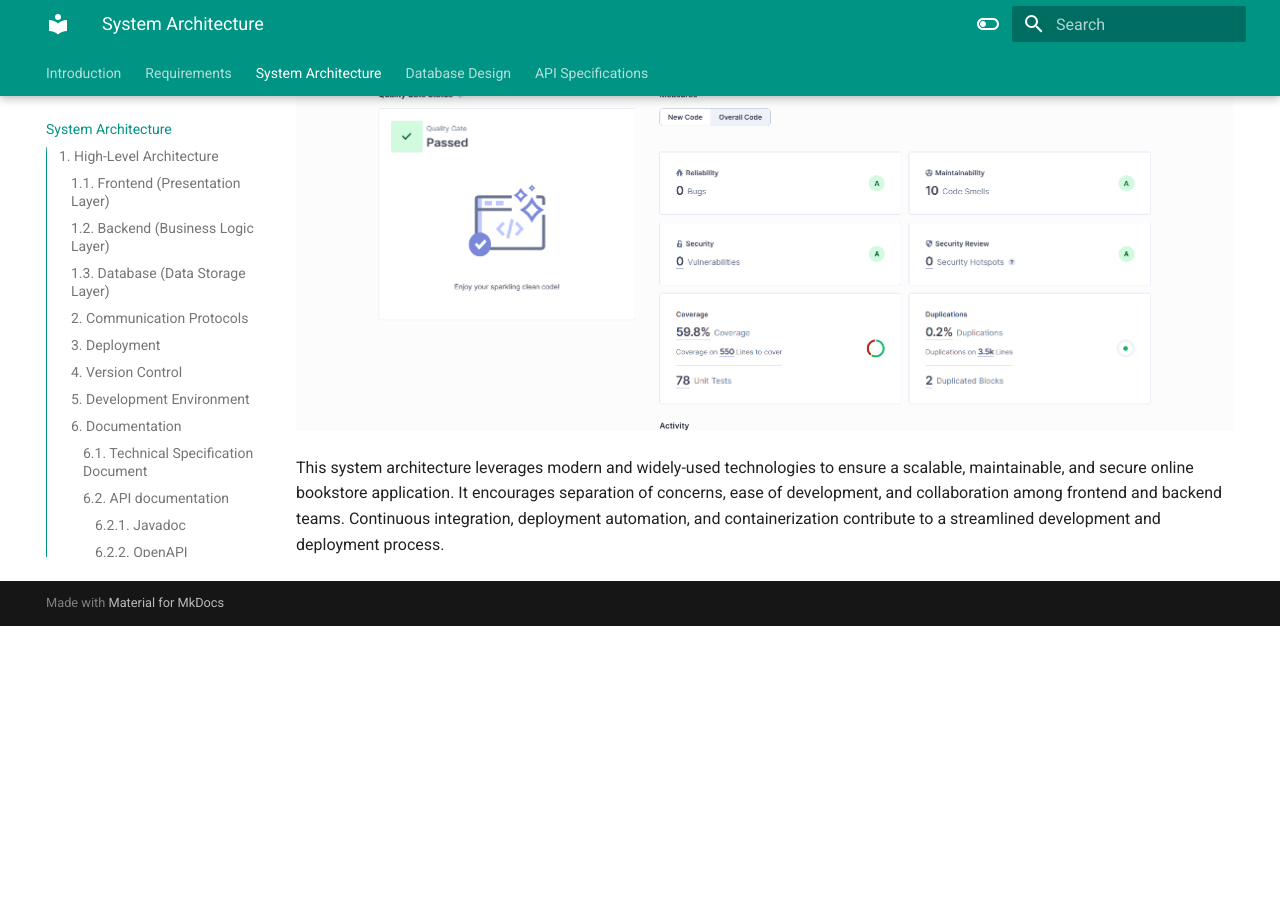
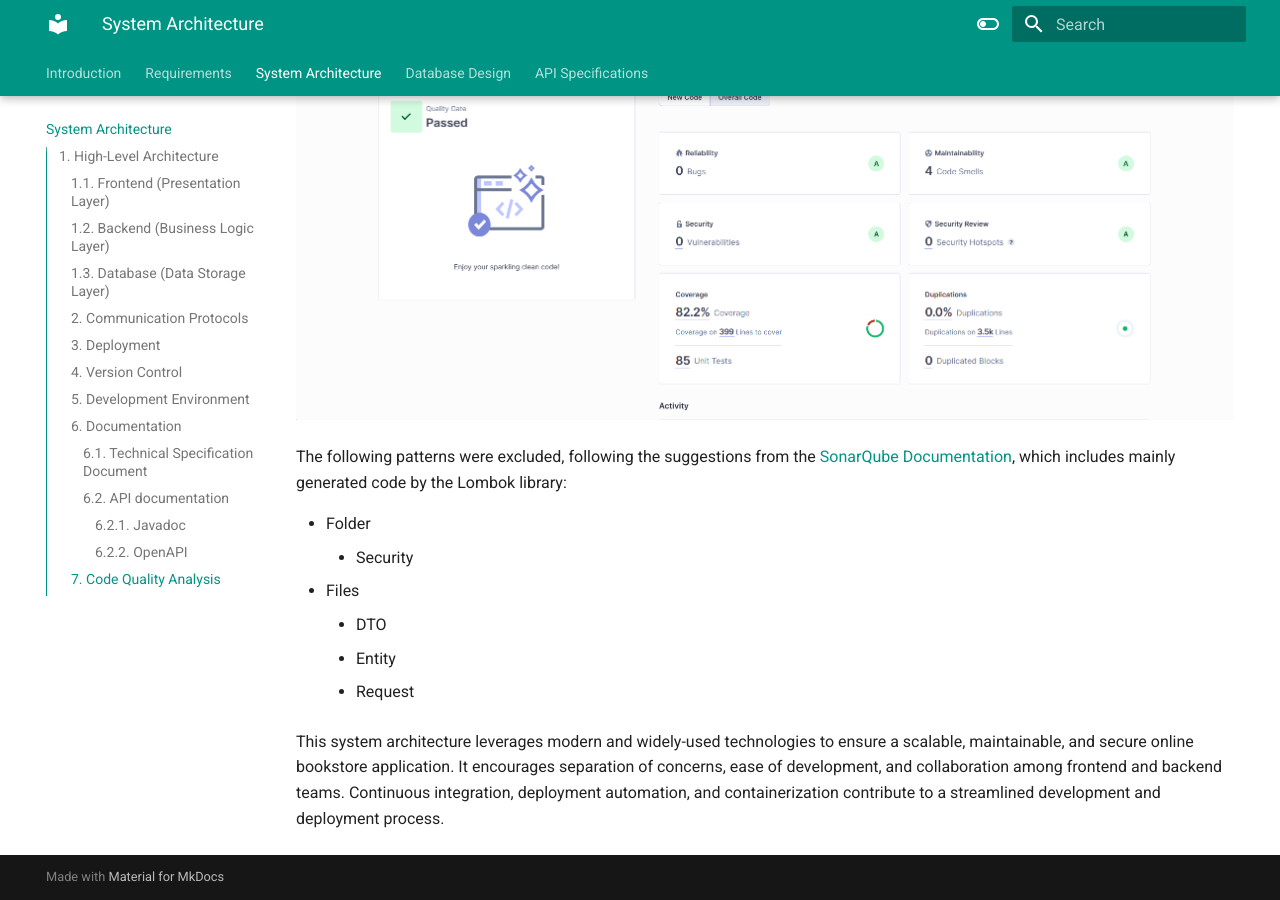
Before and after one commit to MiguelPelegrina/java_school_online_store_documentation, an MkDocs documentation site: the page built from docs/system_architecture.md, in a window 1280 px wide and 900 px high, scrolled down 3243 px. Built offline with MkDocs 1.6.1 and Material for MkDocs 9.7.7, drawn with Linux system fonts in a browser that asks for light colours; before the commit the page ends 3869 px from its top, so only the background shows below that.

Commit message:
improved documentation

```diff
--- a/docs/system_architecture.md
+++ b/docs/system_architecture.md
@@ -84,4 +84,13 @@ Ensuring the integrity and quality of the codebase is important, therefore Sonar
 
 ![image](./images/sonarqube_analysis.png)
 
+The following patterns were excluded, following the suggestions from the [SonarQube Documentation](https://docs.sonarsource.com/sonarqube/8.9/project-administration/narrowing-the-focus/#patterns), which includes mainly generated code by the Lombok library:
+
+- Folder
+    - Security
+- Files
+    - DTO
+    - Entity
+    - Request
+
 This system architecture leverages modern and widely-used technologies to ensure a scalable, maintainable, and secure online bookstore application. It encourages separation of concerns, ease of development, and collaboration among frontend and backend teams. Continuous integration, deployment automation, and containerization contribute to a streamlined development and deployment process.
```
Also changed, not shown: docs/images/sonarqube_analysis.png.
